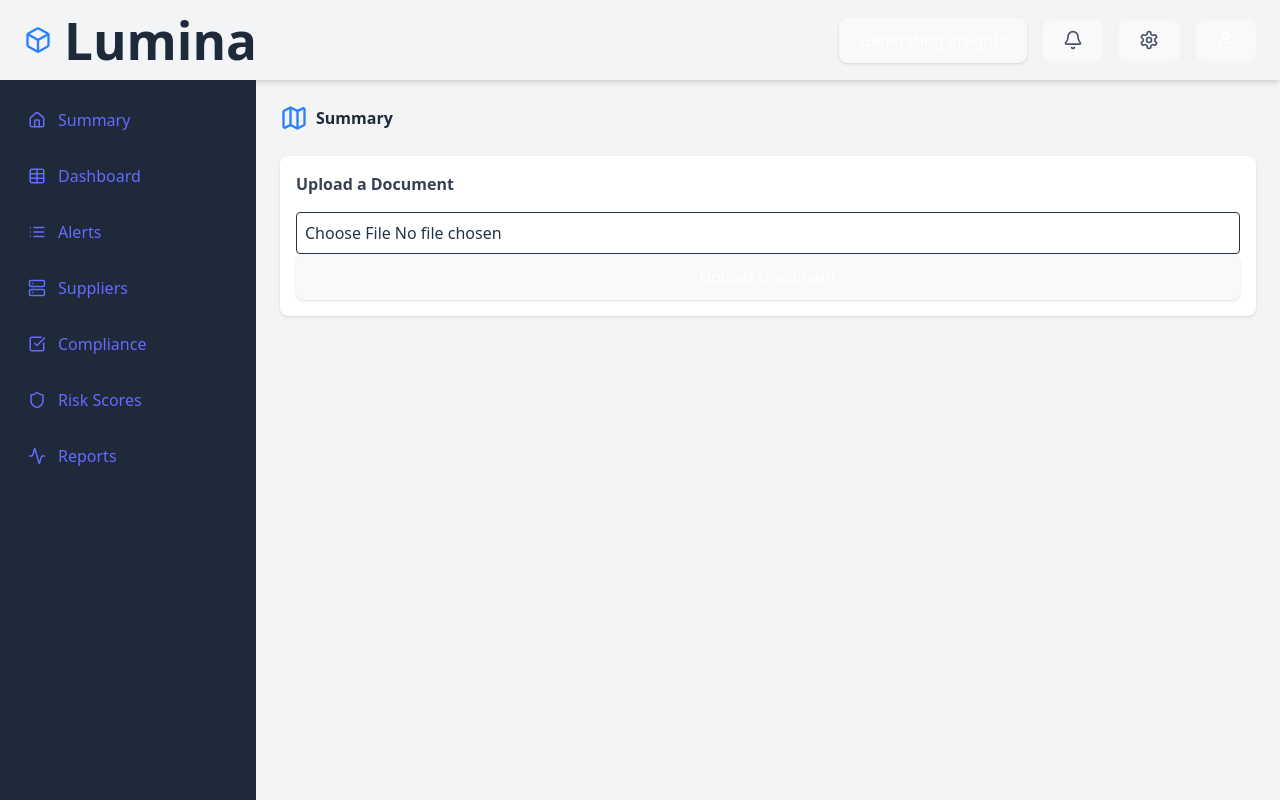
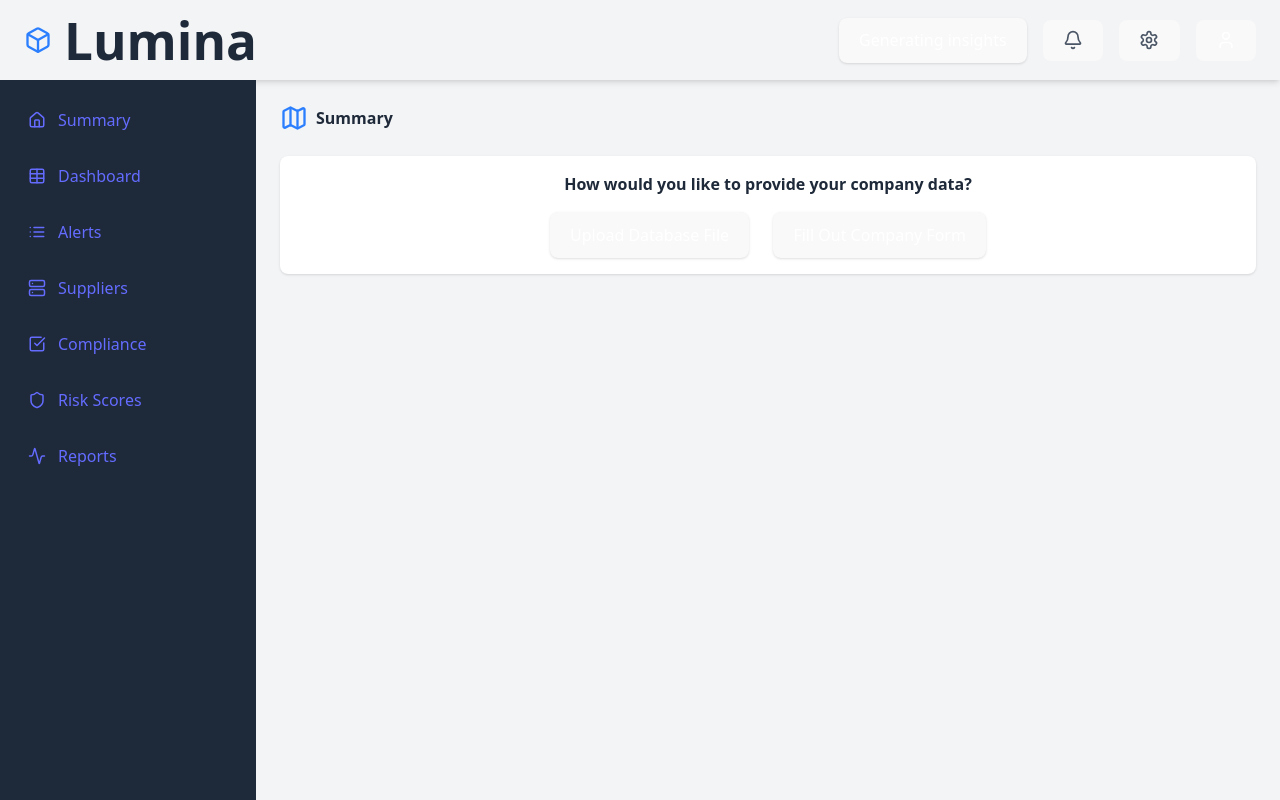
Before and after one commit to Bernardo-Mata/lumina, a React (Vite) app in the folder front/: page /summary in a window 1280 px wide. Built offline with nearby package versions, Linux system fonts and the light colour scheme.

Commit message:
creating other fake database

```diff
--- /dev/null
+++ b/front/src/components/DataInputChoice.jsx
@@ -0,0 +1,23 @@
+import React from 'react';
+
+const DataInputChoice = ({ onChoose }) => (
+  <div className="flex flex-col items-center justify-center py-8">
+    <h3 className="font-bold text-lg text-gray-800 mb-4">How would you like to provide your company data?</h3>
+    <div className="flex gap-6">
+      <button
+        className="bg-blue-600 text-white px-6 py-3 rounded shadow hover:bg-blue-700 transition font-semibold"
+        onClick={() => onChoose('upload')}
+      >
+        Upload Database File
+      </button>
+      <button
+        className="bg-green-600 text-white px-6 py-3 rounded shadow hover:bg-green-700 transition font-semibold"
+        onClick={() => onChoose('form')}
+      >
+        Fill Out Company Form
+      </button>
+    </div>
+  </div>
+);
+
+export default DataInputChoice;
--- a/front/src/components/Summary.jsx
+++ b/front/src/components/Summary.jsx
@@ -3,8 +3,8 @@
 import Dashboard from './Dashboard';
 import Alerts from './Alerts';
 import Suppliers from './Suppliers';
-import Compilance from './Compilance'; // Asegúrate de importar el componente de Compliance
-import RiskScores from './RiskScores'; // Asegúrate de importar el componente de RiskScores
+import Compilance from './Compilance';
+import RiskScores from './RiskScores';
 
 // Función para obtener N elementos aleatorios de un array
 function getRandomItems(arr, n) {
@@ -21,6 +21,27 @@
   return shuffled.slice(0, n);
 }
 
+// New component for user choice
+const DataInputChoice = ({ onChoose }) => (
+  <div className="flex flex-col items-center justify-center py-8">
+    <h3 className="font-bold text-lg text-gray-800 mb-4">How would you like to provide your company data?</h3>
+    <div className="flex gap-6">
+      <button
+        className="bg-blue-600 text-white px-6 py-3 rounded shadow hover:bg-blue-700 transition font-semibold"
+        onClick={() => onChoose('upload')}
+      >
+        Upload Database File
+      </button>
+      <button
+        className="bg-green-600 text-white px-6 py-3 rounded shadow hover:bg-green-700 transition font-semibold"
+        onClick={() => onChoose('form')}
+      >
+        Fill Out Company Form
+      </button>
+    </div>
+  </div>
+);
+
 const Summary = (props) => {
   const fileInputRef = useRef(null);
   const [uploading, setUploading] = useState(false);
@@ -31,6 +52,7 @@
   const [suppliersData, setSuppliersData] = useState(null);
   const [complianceData, setComplianceData] = useState(null);
   const [riskScoresData, setRiskScoresData] = useState(null);
+  const [inputMode, setInputMode] = useState(null);
 
   // Sincroniza el dashboard global con el local al montar o cuando cambie
   useEffect(() => {
@@ -328,6 +350,8 @@
     dashboardVisuals = getRandomItems(possibleVisuals, 4);
   }
 
+  // If user hasn't chosen, show the choice component
+  if (!inputMode) {
     return (
       <div className="p-6">
         <div className="flex items-center mb-6">
@@ -335,7 +359,30 @@
           <h2 className="font-bold text-2xl text-gray-800">Summary</h2>
         </div>
         <div className="bg-white rounded-lg shadow p-4 mb-6">
-        <h3 className="font-bold text-gray-700 mb-4">Upload a Document</h3>
+          <DataInputChoice onChoose={setInputMode} />
+        </div>
+      </div>
+    );
+  }
+
+  // If user chooses upload, show the original upload/process UI and summaries
+  if (inputMode === 'upload') {
+    return (
+      <div className="p-6">
+        <div className="flex items-center mb-6">
+          <Map className="text-blue-500 mr-2" size={28} />
+          <h2 className="font-bold text-2xl text-gray-800">Summary</h2>
+        </div>
+        <div className="bg-white rounded-lg shadow p-4 mb-6">
+          <div className="flex justify-between items-center mb-4">
+            <h3 className="font-bold text-gray-700">Upload a Document</h3>
+            <button
+              className="bg-gray-200 text-gray-700 px-4 py-2   rounded hover:bg-gray-300"
+              onClick={() => setInputMode(null)}
+            >
+              Back
+            </button>
+          </div>
           <form onSubmit={handleFileUpload} className="flex flex-col gap-4">
             <input
               type="file"
@@ -406,6 +453,29 @@
         </div>
       </div>
     );
+  }
+
+  // If user chooses form, show a placeholder for now (to be implemented)
+  if (inputMode === 'form') {
+    return (
+      <div className="p-6">
+        <div className="flex items-center mb-6">
+          <Map className="text-blue-500 mr-2" size={28} />
+          <h2 className="font-bold text-2xl text-gray-800">Summary</h2>
+        </div>
+        <div className="bg-white rounded-lg shadow p-4 mb-6 flex flex-col items-center">
+          <h3 className="font-bold text-lg text-gray-800 mb-4">Company Information Form</h3>
+          <div className="text-gray-600">Form functionality coming soon...</div>
+          <button
+            className="mt-6 bg-gray-200 text-gray-700 px-4 py-2 rounded hover:bg-gray-300"
+            onClick={() => setInputMode(null)}
+          >
+            Back
+          </button>
+        </div>
+      </div>
+    );
+  }
 };
 
 export default Summary;
```
Also changed, not shown: 2 other files (tests, documents, lock files or other folders). Lines whose indentation alone changed are shown as unchanged.
